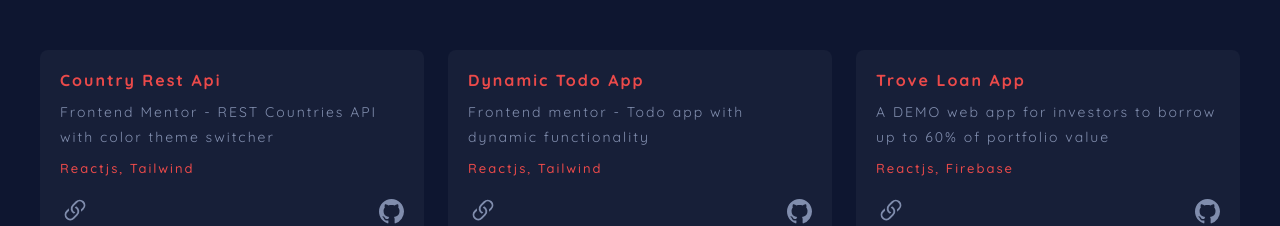
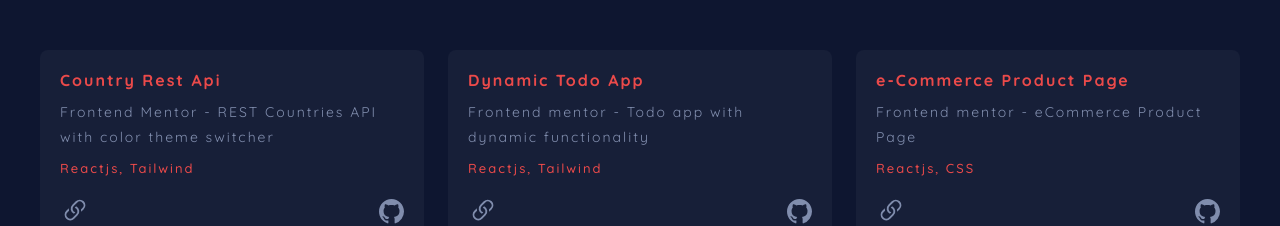
Before and after one commit to clefayomide/personal_portfolio, a React (Create React App) app: page /portfolio in a window 1280 px wide. Shown: the part 282-508 px from the top of the page. Built offline with nearby package versions, Linux system fonts and the light colour scheme; no server answers.

Commit message:
added new project

```diff
--- a/src/Data.js
+++ b/src/Data.js
@@ -1,4 +1,5 @@
 import todo from "./todo.jpeg";
+import productPage from "./product-page.png";
 const Data = {
   nav: [
     {
@@ -152,6 +153,15 @@ const Data = {
       github: "https://github.com/clefayomide/understanding-useReducer-hook",
     },
     {
+      projectName: "e-Commerce Product Page",
+      category: "personal",
+      image: productPage,
+      technologies: "Reactjs, CSS",
+      liveLink: "https://product-interface.netlify.app/",
+      description: "Frontend mentor - eCommerce Product Page",
+      github: "https://github.com/clefayomide/product-page",
+    },
+    {
       projectName: "Trove Loan App",
       category: "personal",
       image:
```
Also changed, not shown: src/product-page.png (added).
